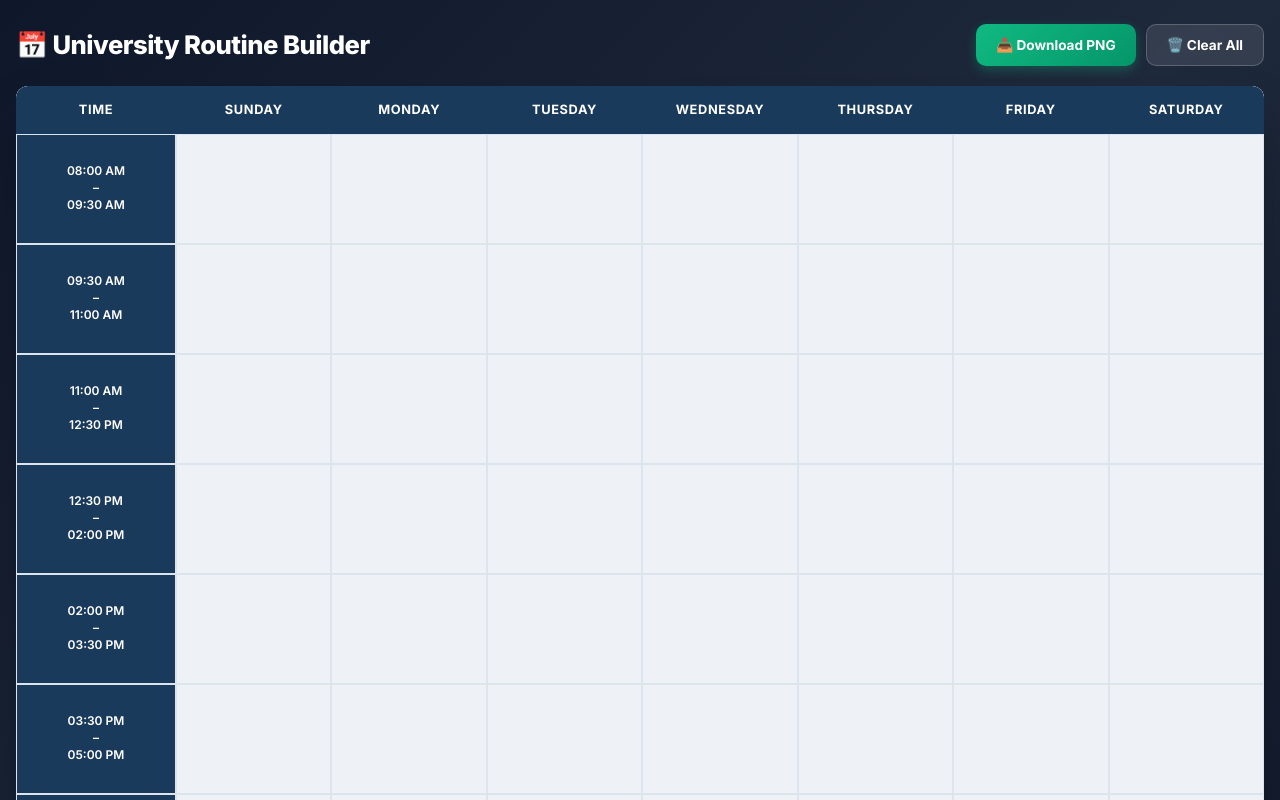
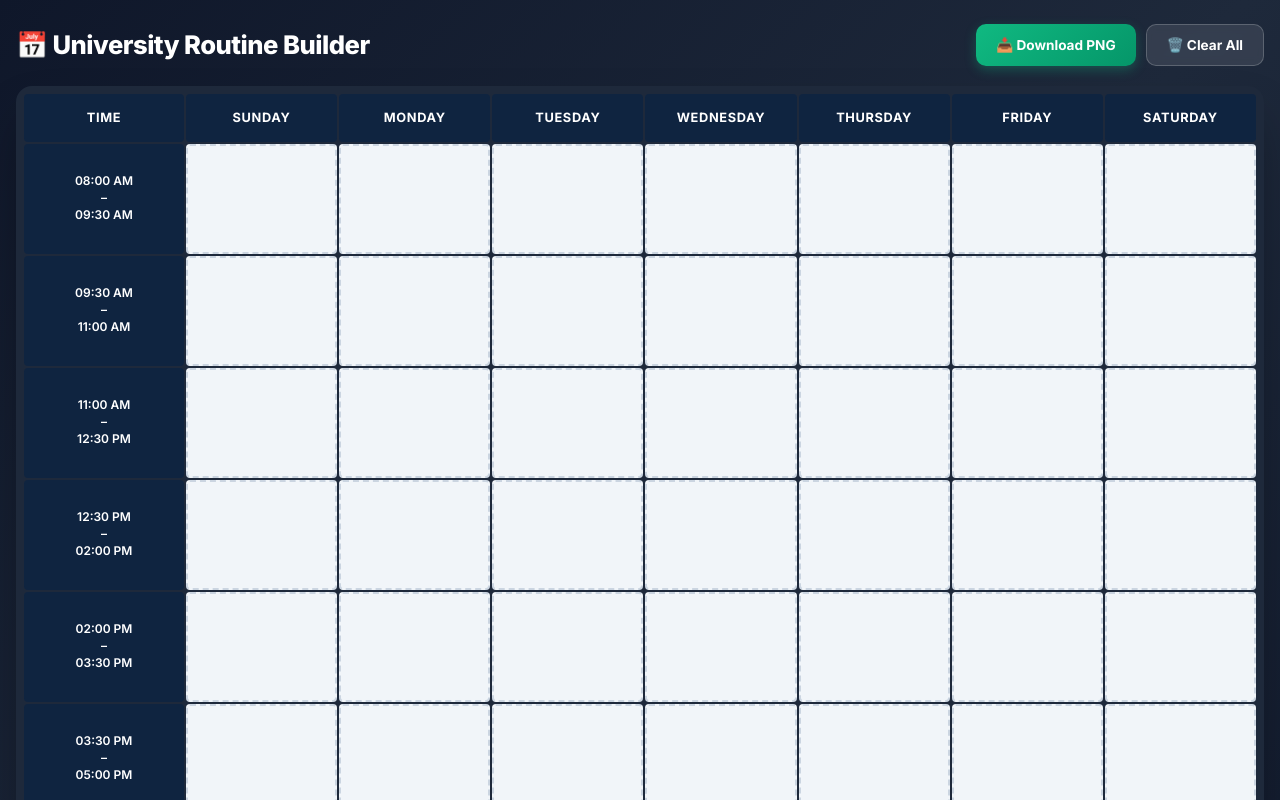
Before and after one commit to ahsanauddry027/BRACU_RoutineMaker, a React (Vite) app in the folder client/: page / in a window 1280 px wide. Shown: the top 800 px of the page. Built offline with nearby package versions, Linux system fonts and the light colour scheme; no server answers.

Commit message:
ReduceRoundedCorners

```diff
--- a/client/src/components/ClassModal.jsx
+++ b/client/src/components/ClassModal.jsx
@@ -2,6 +2,7 @@ import React, { useState, useEffect } from 'react';
 import {
   DAYS,
   TIME_SLOTS,
+  LAB_START_SLOTS,
   getPairedDay,
   isFriday,
   getSlotById,
@@ -47,7 +48,9 @@ export default function ClassModal({
   // Lab-specific state
   const [labDay, setLabDay] = useState(day || 'Sunday');
   const [labFrequency, setLabFrequency] = useState('WEEKLY');
-  const [labStartSlot, setLabStartSlot] = useState(slotId && slotId <= 6 ? slotId : 1);
+  const [labStartSlot, setLabStartSlot] = useState(
+    slotId && LAB_START_SLOTS.includes(slotId) ? slotId : LAB_START_SLOTS[0]
+  );
 
   // Error state
   const [error, setError] = useState('');
@@ -267,18 +270,21 @@ export default function ClassModal({
               ))}
             </select>
 
-            <label htmlFor="labStartSlot">Start Slot</label>
+            <label htmlFor="labStartSlot">Time Slot</label>
             <select
               id="labStartSlot"
               value={labStartSlot}
               onChange={(e) => setLabStartSlot(Number(e.target.value))}
               disabled={isEdit}
             >
-              {TIME_SLOTS.filter((s) => s.id <= 6).map((s) => (
-                <option key={s.id} value={s.id}>
-                  {s.start} – {s.end}
-                </option>
-              ))}
+              {LAB_START_SLOTS.map((slotId) => {
+                const range = getLabTimeRange(slotId);
+                return (
+                  <option key={slotId} value={slotId}>
+                    {range}
+                  </option>
+                );
+              })}
             </select>
 
             {labTimeRange && (
--- a/client/src/constants/schedule.js
+++ b/client/src/constants/schedule.js
@@ -8,6 +8,14 @@ export const TIME_SLOTS = [
   { id: 6, start: '03:30 PM', end: '05:00 PM' },
   { id: 7, start: '05:00 PM', end: '06:30 PM' },
 ];
+
+// ─── Valid Lab Start Slots (3-hour blocks) ────────────
+// Labs span 2 consecutive 1.5-hour slots (= 3 hours)
+// Only 3 valid start positions:
+//   Slot 1 → 08:00 AM – 11:00 AM
+//   Slot 3 → 11:00 AM – 02:00 PM
+//   Slot 5 → 02:00 PM – 05:00 PM
+export const LAB_START_SLOTS = [1, 3, 5];
 
 // ─── Days of the Week ─────────────────────────────────
 export const DAYS = [
--- a/client/src/index.css
+++ b/client/src/index.css
@@ -42,21 +42,22 @@ body {
    ─────────────────────────────────────────────── */
 .routine-grid-wrapper {
   overflow-x: auto;
-  border-radius: 12px;
+  border-radius: 16px;
   box-shadow: 0 25px 50px -12px rgba(0, 0, 0, 0.4);
-  background: #ffffff;
+  background: #1e293b;
+  padding: 6px;
 }
 
 .routine-grid {
   min-width: 1200px;
   width: 100%;
   border-collapse: separate;
-  border-spacing: 0;
+  border-spacing: 2px;
   table-layout: fixed;
 }
 
 .routine-grid th {
-  background: #1a3a5c;
+  background: #0f2440;
   color: #ffffff;
   font-weight: 700;
   font-size: 0.8rem;
@@ -67,29 +68,26 @@ body {
   position: sticky;
   top: 0;
   z-index: 10;
+  border-radius: 4px;
 }
 
 .routine-grid th:first-child {
-  border-radius: 12px 0 0 0;
   width: 160px;
   min-width: 160px;
 }
 
-.routine-grid th:last-child {
-  border-radius: 0 12px 0 0;
-}
-
 .routine-grid td {
-  background: #eef2f7;
-  border: 1px solid #dce4ed;
-  padding: 4px;
+  background: #ffffff;
+  border: 2px solid #cbd5e1;
+  border-radius: 4px;
+  padding: 6px;
   vertical-align: top;
   height: 110px;
-  transition: background-color 0.15s ease;
+  transition: background-color 0.15s ease, box-shadow 0.15s ease;
 }
 
 .routine-grid td.time-cell {
-  background: #1a3a5c;
+  background: #0f2440;
   color: #ffffff;
   font-weight: 600;
   font-size: 0.75rem;
@@ -99,15 +97,20 @@ body {
   line-height: 1.4;
   width: 160px;
   min-width: 160px;
+  border: none;
 }
 
 .routine-grid td.empty-cell {
   cursor: pointer;
   position: relative;
+  background: #f1f5f9;
+  border: 2px dashed #cbd5e1;
 }
 
 .routine-grid td.empty-cell:hover {
-  background: #dce4ed;
+  background: #e2e8f0;
+  border-color: #94a3b8;
+  box-shadow: inset 0 0 0 1px #94a3b8;
 }
 
 .routine-grid td.empty-cell::after {
@@ -132,19 +135,11 @@ body {
   height: 224px;
 }
 
-/* Last row rounded corners */
-.routine-grid tr:last-child td:first-child {
-  border-radius: 0 0 0 12px;
-}
-.routine-grid tr:last-child td:last-child {
-  border-radius: 0 0 12px 0;
-}
-
 /* ───────────────────────────────────────────────
    Class Cards
    ─────────────────────────────────────────────── */
 .class-card {
-  border-radius: 8px;
+  border-radius: 4px;
   padding: 8px 10px;
   height: 100%;
   display: flex;
```
